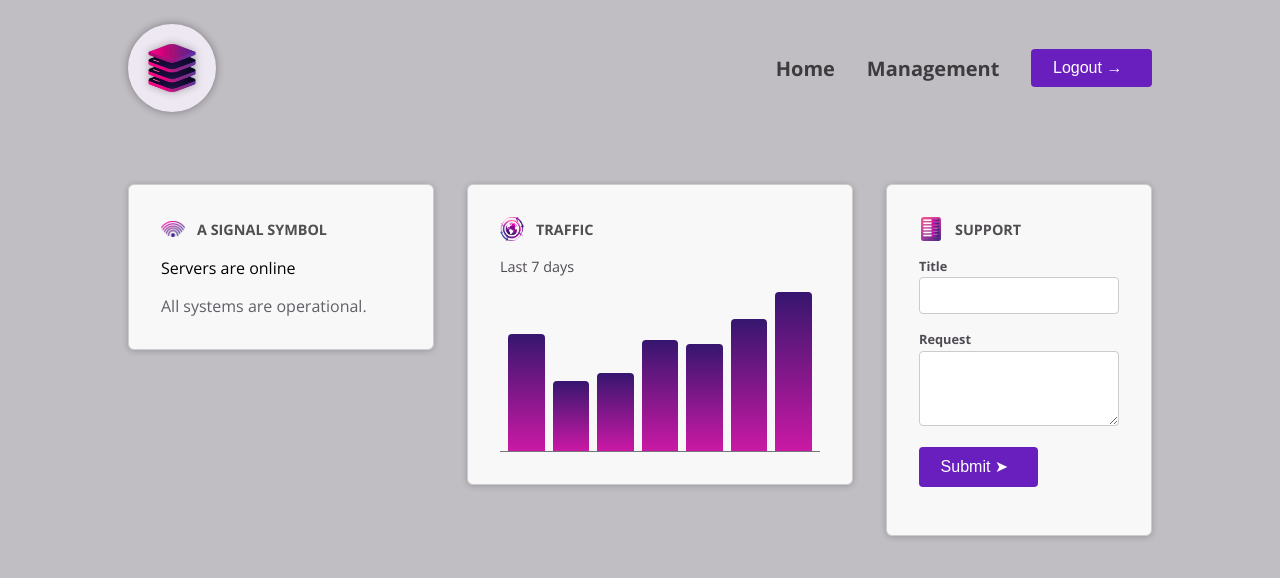
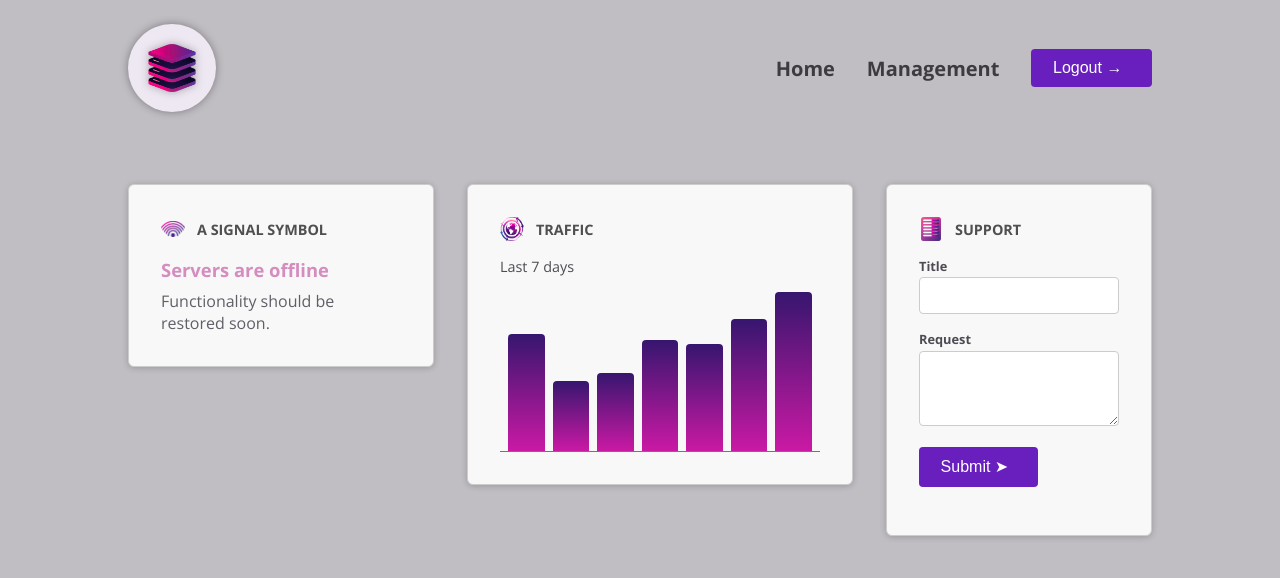
Before and after one commit to Lorenzo-Donato/angular-studies-components-deep-dive, an Angular app: page / in a window 1280 px wide. Shown: the top 578 px of the page. Built offline with nearby package versions, Linux system fonts and the light colour scheme.

Commit message:
feat: dynamic css

```diff
--- a/src/app/dashboard/dashboard-item/dashboard-item.component.css
+++ b/src/app/dashboard/dashboard-item/dashboard-item.component.css
@@ -1,4 +1,4 @@
-.dashboard-item {
+:host {
   display: block;
   padding: 1rem;
   border: 1px solid #ccc;
@@ -7,7 +7,7 @@
   box-shadow: 0 1px 6px 0 rgba(0, 0, 0, 0.2);
 }
 
-.dashboard-item header {
+:host header {
   display: flex;
   padding: 0;
   gap: 0.75rem;
@@ -15,7 +15,7 @@
   margin-bottom: 1rem;
 }
 
-.dashboard-item header img {
+:host header img {
   width: 1.5rem;
   height: 1.5rem;
   object-fit: contain;
@@ -29,7 +29,7 @@
 }
 
 @media (min-width: 768px) {
-  .dashboard-item {
+  :host {
     padding: 2rem;
   }
 }
--- a/src/app/dashboard/dashboard-item/dashboard-item.component.html
+++ b/src/app/dashboard/dashboard-item/dashboard-item.component.html
@@ -1,4 +1,3 @@
-<div class="dashboard-item">
 <article>
     <header>
         <img [src]="image().src" [alt]="image().alt" />
@@ -6,4 +5,3 @@
     </header>
     <ng-content />
 </article>
-</div>
--- a/src/app/dashboard/dashboard-item/dashboard-item.component.ts
+++ b/src/app/dashboard/dashboard-item/dashboard-item.component.ts
@@ -5,7 +5,7 @@
   standalone: true,
   imports: [],
   templateUrl: './dashboard-item.component.html',
-  styleUrl: './dashboard-item.component.css'
+  styleUrl: './dashboard-item.component.css',
 })
 export class DashboardItemComponent {
   image = input.required<{ src: string, alt: string}>();
--- a/src/app/server-status/server-status.component.css
+++ b/src/app/server-status/server-status.component.css
@@ -1,4 +1,4 @@
-#status {
+:host {
   display: block;
   width: 15rem;
 }
--- a/src/app/server-status/server-status.component.html
+++ b/src/app/server-status/server-status.component.html
@@ -1,4 +1,9 @@
-<div id="status">
+<div [class]="{
+    status: true,
+    'status-online': currentStatus === 'online',
+    'status-offline': currentStatus === 'offline',
+    'status-unknown': currentStatus === 'unknown'
+}">
     @if (currentStatus === 'online') {
     <p>Servers are online</p>
     <p>All systems are operational.</p>
--- a/src/app/server-status/server-status.component.ts
+++ b/src/app/server-status/server-status.component.ts
@@ -8,5 +8,6 @@
   styleUrl: './server-status.component.css'
 })
 export class ServerStatusComponent {
-  currentStatus = 'online';
+  currentStatus = 'offline';
+
 }
--- a/src/app/shared/control/control.component.ts
+++ b/src/app/shared/control/control.component.ts
@@ -1,4 +1,4 @@
-import { Component, input, ViewEncapsulation } from '@angular/core';
+import { Component, ElementRef, HostBinding, inject, input, ViewEncapsulation } from '@angular/core';
 
 @Component({
   selector: 'app-control',
@@ -6,8 +6,20 @@
   imports: [],
   templateUrl: './control.component.html',
   styleUrl: './control.component.css',
-  encapsulation: ViewEncapsulation.None
+  encapsulation: ViewEncapsulation.None,
+  host: {
+    class: 'control',
+    '(click)': 'onClick()',
+
+  }
 })
 export class ControlComponent {
-  label = input.required<string>()
+  // @HostBinding('class') className = 'control';
+  label = input.required<string>();
+  private el = inject(ElementRef)
+
+  onClick() {
+    console.log('Clicked!');
+    console.log(this.el);
+  }
 }
```
Lines whose indentation alone changed are shown as unchanged.
